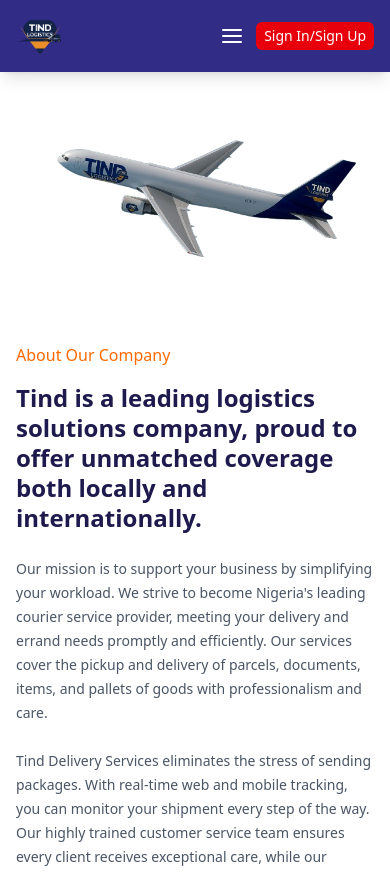
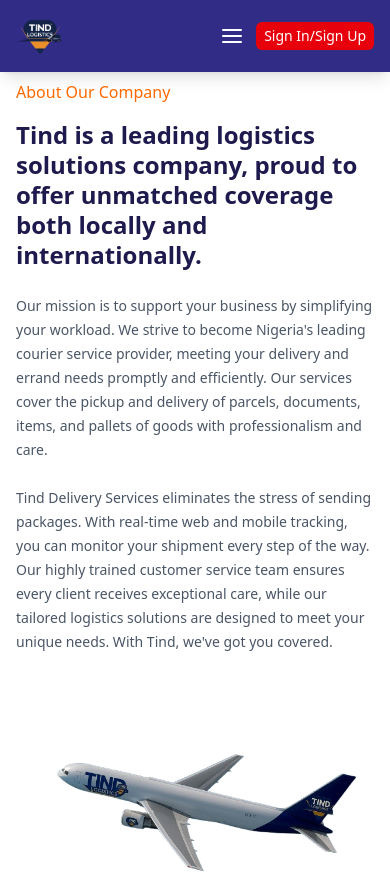
Before and after one commit to IsraelOye/Frontend-project, a React (Vite) app: page /about in a window 390 px wide. Shown: the top 873 px of the page. Built offline with nearby package versions, Linux system fonts and the light colour scheme.

Commit message:
changed the grid order on the about page

```diff
--- a/src/pages/about.jsx
+++ b/src/pages/about.jsx
@@ -114,7 +114,7 @@
               needs. With Tind, we've got you covered.
             </p>
           </div>
-          <div className="order-1 lg:order-2 flex justify-center">
+          <div className="order-2 lg:order-2 flex justify-center">
             <img
               src={Air2}
               alt="an airplane picture"
```
